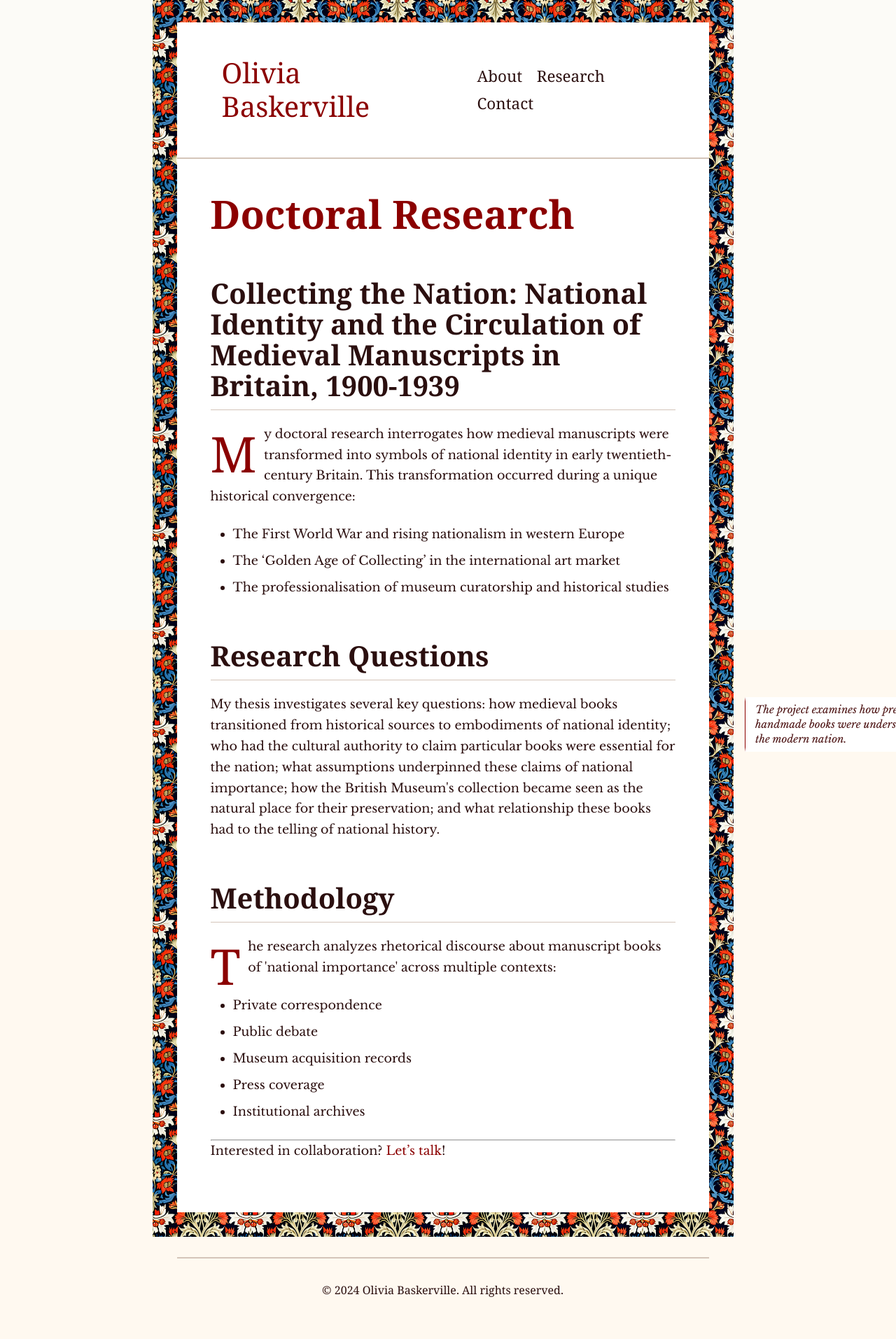
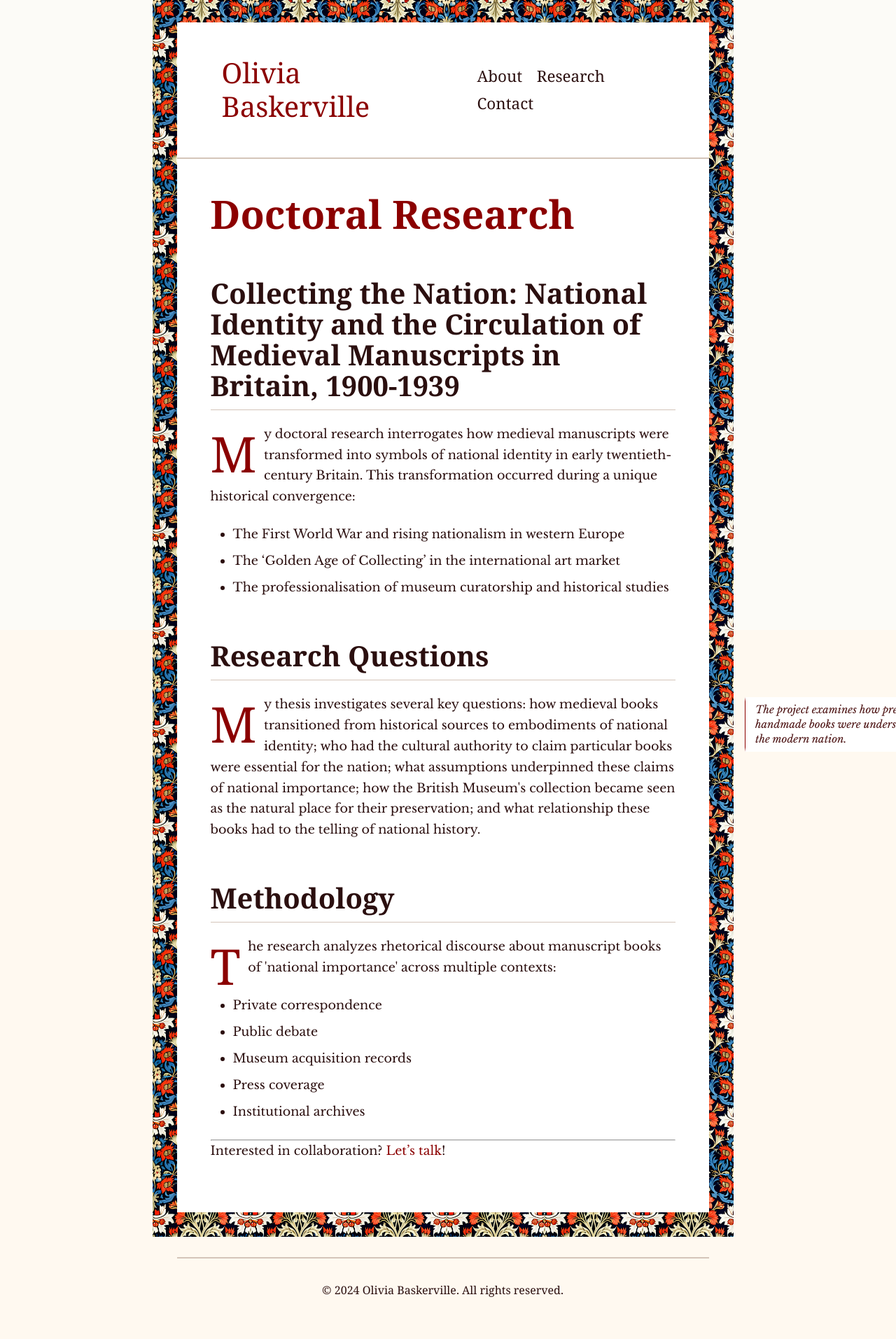
Before and after one commit to Hroppa/oliviabaskerville, a Jekyll site: the page built from research.md, in a window 1280 px wide. Shown: the whole page at 70% size. Built offline with Jekyll 4.4.1, drawn with Linux system fonts in a browser that asks for light colours; some web fonts are replaced.

Commit message:
More tweaks

```diff
--- a/Gemfile
+++ b/Gemfile
@@ -1,6 +1,6 @@
 source "https://rubygems.org"
 
-ruby "3.1.0"
+ruby "~> 3.0"
 
 gem "jekyll", "~> 4.3.0"
 gem "webrick"
--- a/assets/css/style.scss
+++ b/assets/css/style.scss
@@ -113,8 +113,7 @@ p, ul, ol {
 }
 
 /* First letter styling for paragraphs after headings */
-h1 + p.dropcap::first-letter,
-h2 + p.dropcap::first-letter {
+p.dropcap::first-letter {
   font-family: var(--font-display);
   font-size: 4em;
   float: left;
@@ -123,12 +122,6 @@ h2 + p.dropcap::first-letter {
   color: var(--accent-color);
   margin-right: 0.05em;
   margin-top: 0.1em;
-}
-
-/* Disable dropcaps for paragraphs containing lists and paragraphs before lists */
-p:has(ul), p:has(ol),
-p + p:has(ul), p + p:has(ol) {
-  font-size: inherit;
 }
 
 /* Manuscript Gloss styling */
```
Also changed, not shown: Gemfile.lock (added), 3 other files.
